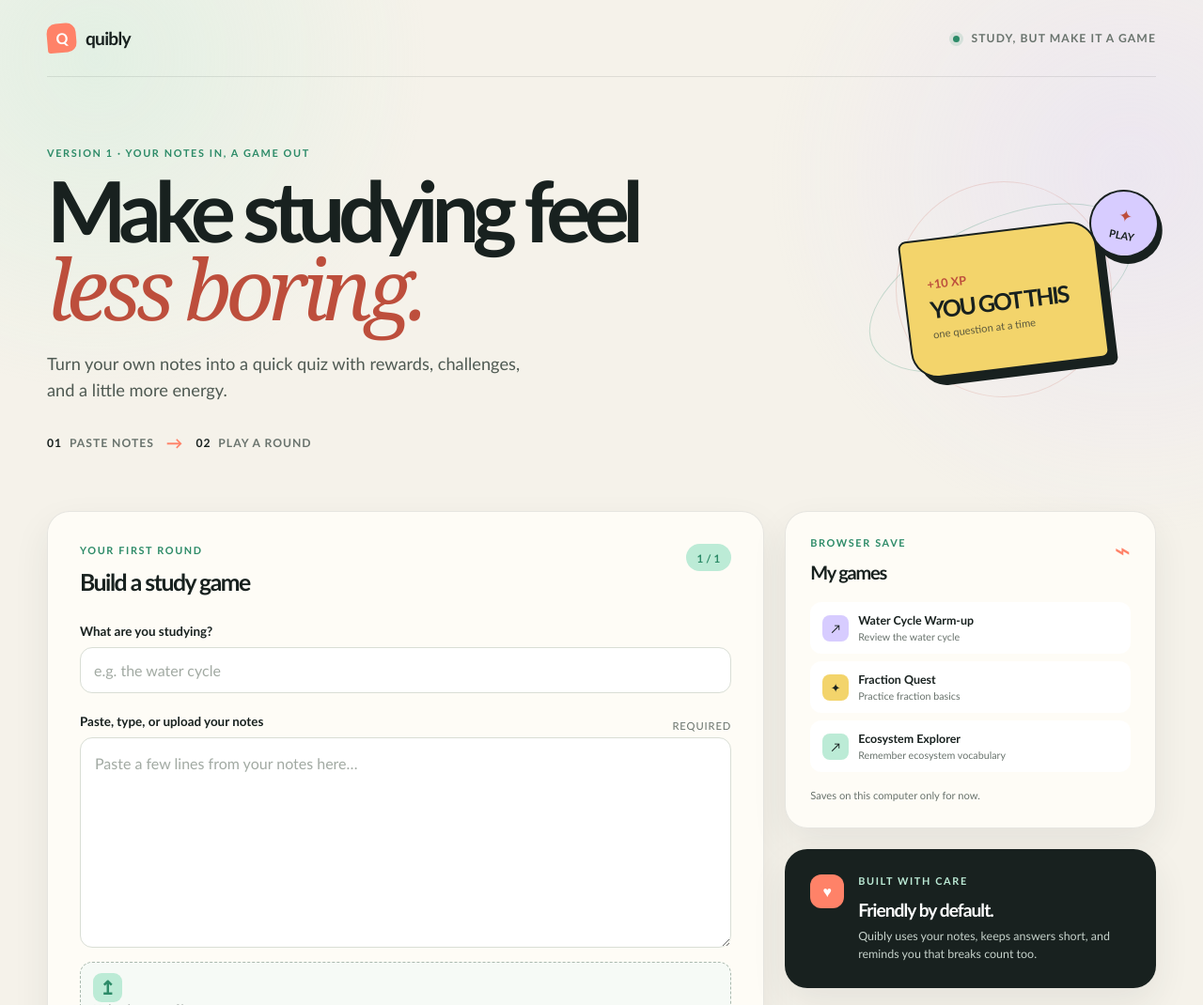
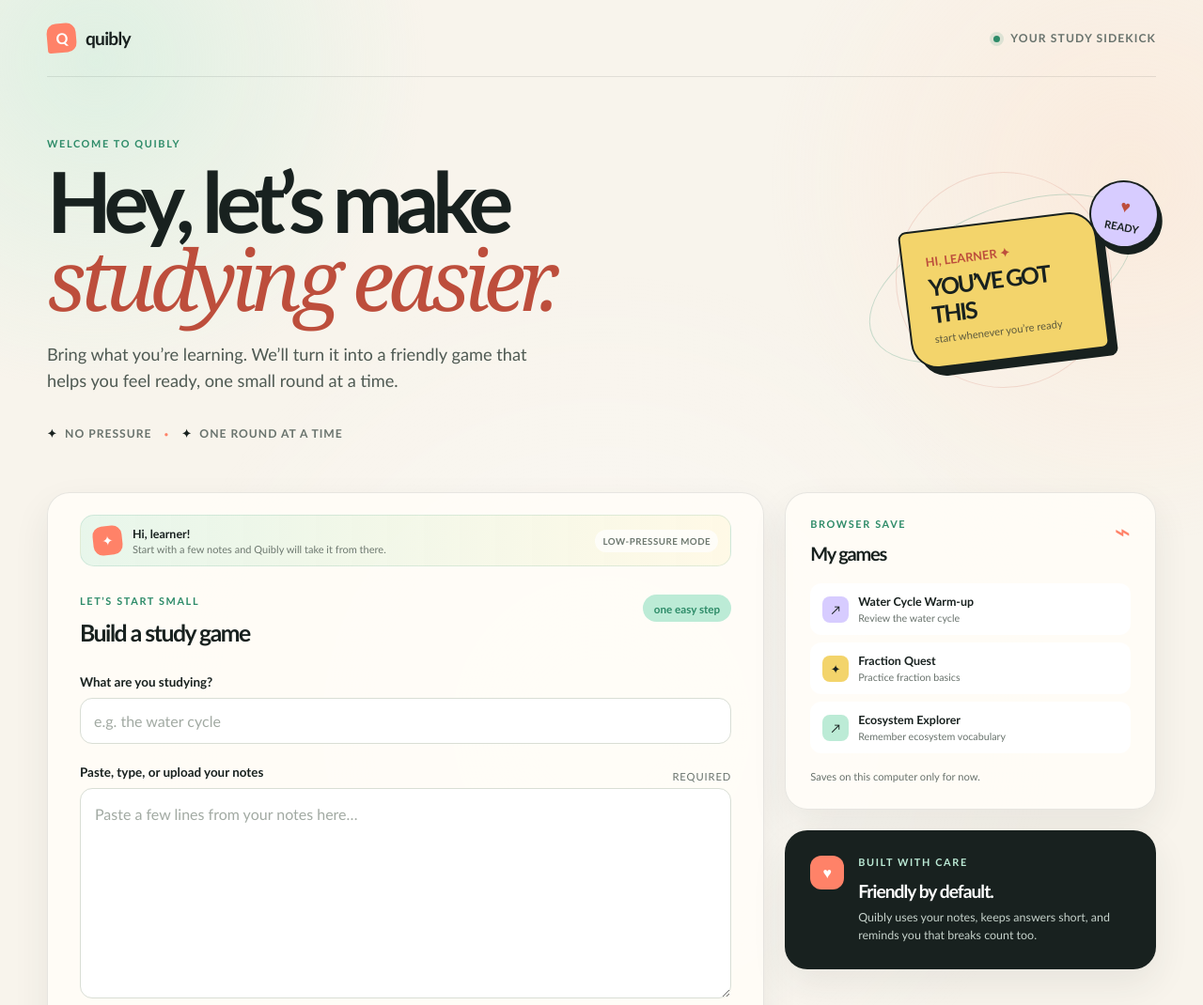
Before and after one commit to FreeWifiHere/Quibly, a plain HTML site: page public/index.html in a window 1280 px wide. Shown: the top 1070 px of the page at 94% size. Drawn offline with Linux system fonts and the light colour scheme.

Commit message:
Warm up Quibly layout

```diff
--- a/public/index.html
+++ b/public/index.html
@@ -14,37 +14,42 @@
           <span class="brand-mark">Q</span>
           <span>quibly</span>
         </a>
-        <div class="header-note"><span class="status-dot"></span> study, but make it a game</div>
+        <div class="header-note"><span class="status-dot"></span> your study sidekick</div>
       </header>
 
       <main>
         <section class="hero" aria-labelledby="hero-title">
           <div class="hero-copy">
-            <p class="eyebrow">VERSION 1 · YOUR NOTES IN, A GAME OUT</p>
-            <h1 id="hero-title">Make studying feel<br /><em>less boring.</em></h1>
-            <p class="hero-subtitle">Turn your own notes into a quick quiz with rewards, challenges, and a little more energy.</p>
+            <p class="eyebrow">WELCOME TO QUIBLY</p>
+            <h1 id="hero-title">Hey, let’s make<br /><em>studying easier.</em></h1>
+            <p class="hero-subtitle">Bring what you’re learning. We’ll turn it into a friendly game that helps you feel ready, one small round at a time.</p>
             <div class="hero-stats" aria-label="Quibly highlights">
-              <span><strong>01</strong> paste notes</span>
-              <span class="stat-arrow">→</span>
-              <span><strong>02</strong> play a round</span>
+              <span><strong>✦</strong> no pressure</span>
+              <span class="stat-arrow">·</span>
+              <span><strong>✦</strong> one round at a time</span>
             </div>
           </div>
           <div class="hero-art" aria-hidden="true">
             <div class="orbit orbit-one"></div>
             <div class="orbit orbit-two"></div>
-            <div class="game-ticket ticket-main"><span>+10 XP</span><strong>YOU GOT THIS</strong><small>one question at a time</small></div>
-            <div class="game-ticket ticket-small"><span>✦</span><strong>PLAY</strong></div>
+            <div class="game-ticket ticket-main"><span>HI, LEARNER ✦</span><strong>YOU’VE GOT THIS</strong><small>start whenever you’re ready</small></div>
+            <div class="game-ticket ticket-small"><span>♥</span><strong>READY</strong></div>
           </div>
         </section>
 
         <section class="workspace" aria-label="Quibly study game builder">
           <div class="builder-card panel-card">
+            <div class="welcome-strip">
+              <span class="welcome-avatar" aria-hidden="true">✦</span>
+              <span class="welcome-copy"><strong>Hi, learner!</strong><small>Start with a few notes and Quibly will take it from there.</small></span>
+              <span class="welcome-tag">low-pressure mode</span>
+            </div>
             <div class="card-heading">
               <div>
-                <p class="eyebrow">YOUR FIRST ROUND</p>
+                <p class="eyebrow">LET’S START SMALL</p>
                 <h2>Build a study game</h2>
               </div>
-              <span class="step-badge">1 / 1</span>
+              <span class="step-badge">one easy step</span>
             </div>
 
             <form id="builder-form">
@@ -128,6 +133,7 @@
             <div class="score-pill" id="score-pill">0 / 0 XP</div>
           </div>
           <div class="progress-track"><span id="progress-bar"></span></div>
+          <div class="encouragement-note"><span aria-hidden="true">♥</span><span><strong>You’re in the right place.</strong> Try your best — every answer is a clue for what to review next.</span></div>
           <div id="questions-list" class="questions-list"></div>
           <div class="results-footer"><span>Nice work. Take a small break when you finish.</span><button type="button" class="secondary-button" id="new-game-button">Make another game</button></div>
         </section>
--- a/public/styles.css
+++ b/public/styles.css
@@ -1,8 +1,8 @@
 :root {
   --ink: #18211f;
   --muted: #69736d;
-  --paper: #f5f2ea;
-  --card: #fffdf8;
+  --paper: #f8f4ec;
+  --card: #fffefb;
   --line: #d9ded5;
   --mint: #bcebd6;
   --mint-deep: #2d8b68;
@@ -23,8 +23,9 @@ body {
   margin: 0;
   min-width: 320px;
   background:
-    radial-gradient(circle at 8% 4%, rgba(188, 235, 214, 0.32), transparent 22rem),
-    radial-gradient(circle at 94% 12%, rgba(215, 204, 255, 0.3), transparent 24rem),
+    radial-gradient(circle at 8% 4%, rgba(188, 235, 214, 0.42), transparent 22rem),
+    radial-gradient(circle at 94% 12%, rgba(255, 218, 193, 0.36), transparent 24rem),
+    radial-gradient(circle at 50% 48%, rgba(255, 255, 255, 0.48), transparent 30rem),
     var(--paper);
 }
 
@@ -47,7 +48,7 @@ button:disabled { cursor: wait; opacity: 0.65; }
 .header-note { color: var(--muted); font-size: 0.76rem; letter-spacing: 0.09em; text-transform: uppercase; font-weight: 700; }
 .status-dot { display: inline-block; width: 7px; height: 7px; margin-right: 8px; border-radius: 50%; background: var(--mint-deep); box-shadow: 0 0 0 4px rgba(45, 139, 104, 0.14); }
 
-.hero { display: flex; align-items: center; justify-content: space-between; gap: 5rem; padding: 74px 0 62px; }
+.hero { display: flex; align-items: center; justify-content: space-between; gap: 5rem; padding: 64px 0 52px; }
 .hero-copy { max-width: 640px; }
 .eyebrow { margin: 0 0 13px; color: var(--mint-deep); font-size: 0.68rem; letter-spacing: 0.15em; font-weight: 800; }
 h1, h2, p { margin-top: 0; }
@@ -73,7 +74,13 @@ h1 em { color: var(--coral-dark); font-family: Georgia, serif; font-weight: 500;
 
 .workspace { display: grid; grid-template-columns: minmax(0, 1.45fr) minmax(280px, 0.75fr); gap: 22px; align-items: start; }
 .panel-card { border: 1px solid rgba(24, 33, 31, 0.1); border-radius: var(--radius); background: rgba(255, 253, 248, 0.88); box-shadow: var(--shadow); }
-.builder-card { padding: 34px; }
+.builder-card { padding: 25px 34px 34px; }
+.welcome-strip { display: flex; align-items: center; gap: 11px; margin: -2px 0 30px; padding: 11px 13px; border: 1px solid rgba(45, 139, 104, 0.14); border-radius: 15px; background: linear-gradient(90deg, rgba(188, 235, 214, 0.35), rgba(255, 246, 208, 0.42)); }
+.welcome-avatar { display: grid; flex: 0 0 31px; place-items: center; width: 31px; height: 31px; border-radius: 10px; background: var(--coral); color: white; font-size: 0.9rem; transform: rotate(-6deg); }
+.welcome-copy { display: grid; flex: 1; gap: 2px; }
+.welcome-copy strong { font-size: 0.78rem; }
+.welcome-copy small { color: #6d786f; font-size: 0.69rem; }
+.welcome-tag { padding: 6px 8px; border-radius: 99px; background: rgba(255, 255, 255, 0.72); color: #6d786f; font-size: 0.61rem; font-weight: 800; letter-spacing: 0.05em; text-transform: uppercase; white-space: nowrap; }
 .card-heading { display: flex; justify-content: space-between; align-items: flex-start; margin-bottom: 30px; }
 .card-heading h2, .results-card h2 { margin: 0; font-size: 1.55rem; letter-spacing: -0.06em; }
 .step-badge { display: inline-flex; align-items: center; height: 29px; padding: 0 12px; border-radius: 99px; background: var(--mint); color: var(--mint-deep); font-size: 0.73rem; font-weight: 800; }
@@ -141,6 +148,9 @@ input:focus, textarea:focus, select:focus { border-color: var(--mint-deep); box-
 .score-pill { padding: 10px 13px; border-radius: 99px; background: var(--yellow); color: #665822; font-size: 0.73rem; font-weight: 900; white-space: nowrap; }
 .progress-track { height: 7px; margin: 25px 0 25px; overflow: hidden; border-radius: 99px; background: #e7ebe5; }
 .progress-track span { display: block; width: 0; height: 100%; border-radius: inherit; background: var(--mint-deep); transition: width 300ms ease; }
+.encouragement-note { display: flex; align-items: center; gap: 10px; margin: -8px 0 23px; padding: 11px 13px; border-radius: 12px; background: #fff8df; color: #74642f; font-size: 0.76rem; line-height: 1.45; }
+.encouragement-note > span:first-child { display: grid; flex: 0 0 24px; place-items: center; width: 24px; height: 24px; border-radius: 8px; background: var(--yellow); color: #796526; }
+.encouragement-note strong { color: #5d5126; }
 .questions-list { display: grid; grid-template-columns: repeat(2, minmax(0, 1fr)); gap: 15px; }
 .question-card { padding: 20px; border: 1px solid var(--line); border-radius: 16px; background: white; }
 .question-number { display: inline-block; margin-bottom: 11px; color: var(--coral-dark); font-size: 0.69rem; font-weight: 900; letter-spacing: 0.1em; text-transform: uppercase; }
@@ -175,6 +185,8 @@ input:focus, textarea:focus, select:focus { border-color: var(--mint-deep); box-
   .hero-subtitle { font-size: 1rem; }
   .hero-art { display: block; width: 280px; height: 190px; margin: 18px auto -15px; transform: scale(0.75); transform-origin: center; }
   .builder-card, .results-card { padding: 23px 18px; }
+  .welcome-strip { align-items: flex-start; flex-wrap: wrap; }
+  .welcome-tag { margin-left: 42px; }
   .side-stack { grid-template-columns: 1fr; }
   .questions-list { grid-template-columns: 1fr; }
   .results-topline, .results-footer, .site-footer { display: block; }
```
Also changed, not shown: 1 other file.
